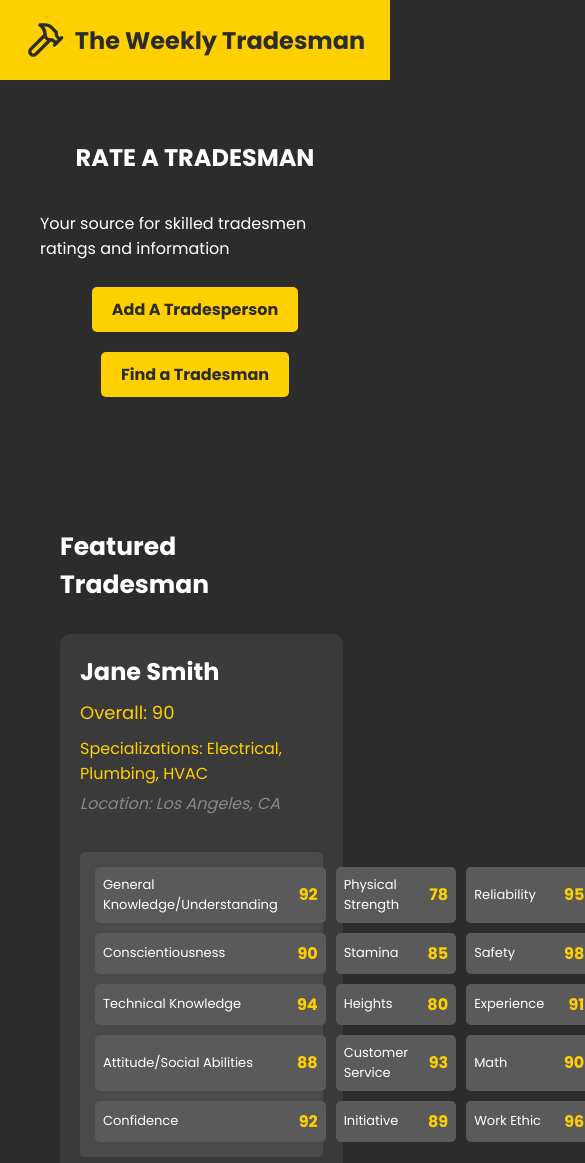
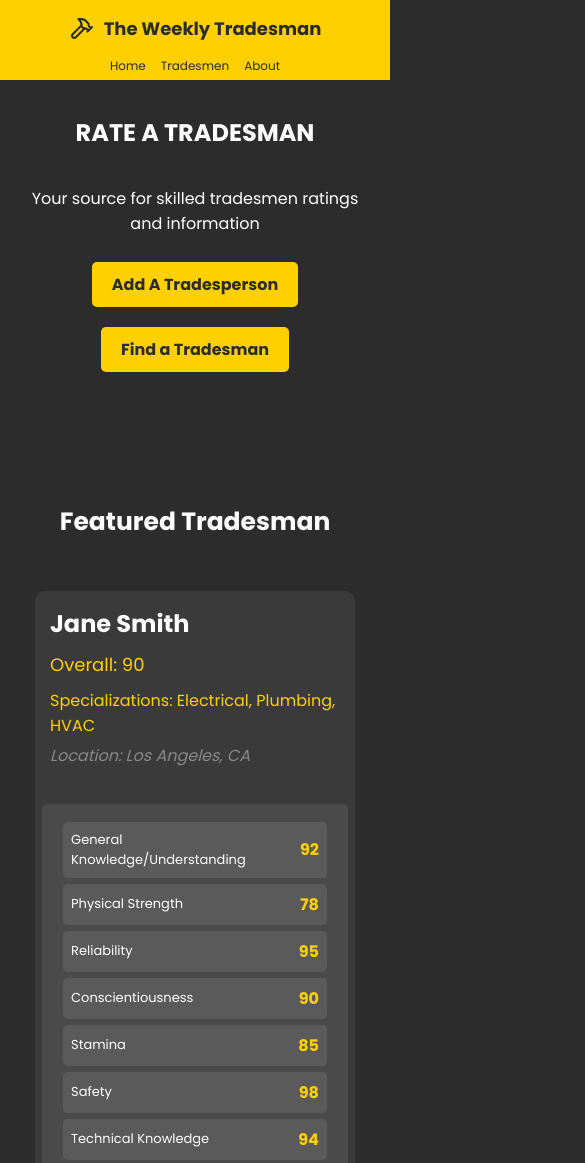
Before and after one commit to BurbankShirtface/rateatrade, a plain HTML site: page index.html in a window 390 px wide. Shown: the top 1163 px of the page, 585 px wide, since content can reach past the window. Drawn offline with Linux system fonts and the light colour scheme.

Commit message:
styling, responsive

```diff
--- a/app.js
+++ b/app.js
@@ -75,14 +75,18 @@ document.addEventListener("DOMContentLoaded", function () {
   });
 
   function displayResults(results) {
-    console.log("Displaying results:", results);
     searchResults.innerHTML = "";
+    const isMobile = window.innerWidth <= 768;
     results.forEach((tradesman) => {
       const li = document.createElement("li");
-      li.textContent =
-        searchMode === "location"
-          ? `${tradesman.name} (${tradesman.location})`
-          : tradesman.name;
+      if (isMobile) {
+        li.textContent = tradesman.name;
+      } else {
+        li.textContent =
+          searchMode === "location"
+            ? `${tradesman.name} (${tradesman.location})`
+            : tradesman.name;
+      }
       li.addEventListener("click", function () {
         window.location.href = `tradesman.html?id=${tradesman.id}`;
       });
--- a/index.html
+++ b/index.html
@@ -38,13 +38,15 @@
           <a href="index.html" class="header-link">Home</a>
           <a href="tradesmen.html" class="header-link">Tradesmen</a>
           <a href="about.html" class="header-link">About</a>
-          <a href="#" class="header-link">Contact</a>
+          <!-- <a href="#" class="header-link">Contact</a> -->
         </nav>
       </header>
       <main class="main-content">
         <section class="hero">
           <h1>RATE A TRADESMAN</h1>
-          <p>Your source for skilled tradesmen ratings and information</p>
+          <p class="hero-p">
+            Your source for skilled tradesmen ratings and information
+          </p>
           <a href="#" class="cta-button" id="add-tradesman-btn"
             >Add A Tradesperson</a
           >
@@ -92,7 +94,6 @@
     </div>
     <script src="dummy-data.js"></script>
     <script src="app.js"></script>
-    <!-- Add this just before the closing </body> tag -->
     <div id="add-tradesman-popup" class="popup" style="display: none">
       <div class="popup-content">
         <h2>Add New Tradesperson</h2>
@@ -125,5 +126,6 @@
         <button id="ok-button">Ok</button>
       </div>
     </div>
+    <div id="overlay" class="overlay"></div>
   </body>
 </html>
--- a/styles.css
+++ b/styles.css
@@ -94,6 +94,10 @@ header {
   align-items: center;
 }
 
+.hero-p {
+  text-align: center;
+}
+
 .tradesman {
   max-width: 1200px;
   width: 90%;
@@ -104,6 +108,8 @@ header {
   display: flex;
   flex-direction: column;
   margin-bottom: 20px;
+  align-self: flex-start;
+  width: 100%;
 }
 
 .person-name {
@@ -128,47 +134,71 @@ header {
   background-color: #3a3a3a;
   border-radius: 10px;
   padding: 20px;
-}
-
-.attributes-grid {
-  display: grid;
-  grid-template-columns: repeat(auto-fit, minmax(250px, 1fr));
-  gap: 15px;
+  overflow: hidden;
+  display: flex;
+  flex-direction: column;
+  flex-wrap: wrap;
+  width: 95%;
 }
 
 .attribute {
-  background-color: #4a4a4a;
+  /* flex: 1 1 calc(33.333% - 5px); */
+  width: 30%;
+  min-width: 230px;
+  background-color: #2c2c2c;
+  padding: 10px;
   border-radius: 5px;
-  padding: 10px;
   display: flex;
   justify-content: space-between;
-  align-items: center;
+  align-items: flex-start;
+  margin: 10px auto;
 }
 
 .attribute-name {
-  font-size: 14px;
+  flex: 1;
+  margin-right: 10px;
+  /* word-wrap: break-word; */
+  text-wrap: wrap;
+  max-width: 70%;
 }
 
 .attribute-rating {
-  font-size: 18px;
-  font-weight: bold;
-  color: #ffd000;
+  flex-shrink: 0;
+}
+
+@media (max-width: 640px) {
+  .attribute {
+    width: 80%;
+    margin: 3px auto;
+  }
+}
+
+@media (max-width: 485px) {
+  .attribute {
+    width: 90%;
+    margin: 3px auto;
+  }
 }
 
 .card {
   background-color: #3a3a3a;
   border-radius: 10px;
   padding: 20px;
-  margin-bottom: 20px;
-  width: 90%;
-  max-width: 1200px; /* Increased max-width */
-  margin-left: auto;
-  margin-right: auto;
+  width: 100%;
+  max-width: 980px;
+  min-width: 300px;
+  box-sizing: border-box;
+  display: flex;
+  flex-direction: column;
+  justify-content: center;
+  align-items: center;
+  margin: 20px auto;
 }
 
 .card .person-info {
   display: flex;
   flex-direction: column;
+  justify-self: flex-start;
   margin-bottom: 20px;
 }
 
@@ -197,9 +227,13 @@ header {
 }
 
 .card .attributes-grid {
-  display: grid;
+  /* display: grid;
   grid-template-columns: repeat(3, 1fr); /* Creates 3 columns */
-  gap: 10px;
+  /*gap: 10px; */
+  display: flex;
+  flex-wrap: wrap;
+  justify-content: space-around;
+  width: 100%;
 }
 
 .card .attribute {
@@ -226,6 +260,9 @@ header {
 }
 
 .featured-tradesmen {
+  display: flex;
+  flex-direction: column;
+  align-items: center;
   padding: 60px 20px; /* Increased padding top and bottom */
   margin: 40px 0; /* Added margin top and bottom */
 }
@@ -234,8 +271,6 @@ header {
   font-size: 25px;
   margin-bottom: 30px;
 }
-
-/* Add these styles to your existing CSS file */
 
 #tradesmen-list-container {
   width: 100%;
@@ -295,15 +330,21 @@ footer {
   width: 100%;
   max-width: 300px;
 }
+#tradesman-details {
+  display: flex;
+  flex-direction: column;
+  align-items: center;
+}
 
 #tradesman-search {
-  width: 100%;
+  width: 90%;
   padding: 10px;
   border: 2px solid rgb(255, 208, 0);
   border-radius: 5px;
   font-size: 16px;
   background-color: #2c2c2c;
   color: white;
+  margin: 0 auto;
 }
 
 #tradesman-search::placeholder {
@@ -423,7 +464,9 @@ footer {
   padding: 20px;
   border-radius: 5px;
   max-width: 500px;
-  width: 100%;
+  width: 95%;
+  max-height: 90vh; /* 90% of the viewport height */
+  overflow-y: auto; /* Enable vertical scrolling if content overflows */
 }
 
 .popup h2 {
@@ -434,7 +477,7 @@ footer {
 .popup input,
 .popup button {
   display: block;
-  width: 100%;
+  width: 90%;
   margin-bottom: 10px;
   padding: 10px;
   border: 1px solid #ffd000;
@@ -452,3 +495,252 @@ footer {
 .popup button:hover {
   background-color: #e6bc00;
 }
+
+/* Base styles */
+body {
+  font-family: "Poppins", sans-serif;
+  margin: 0;
+  padding: 0;
+  display: flex;
+  flex-direction: column;
+  min-height: 100vh;
+  background-color: #2c2c2c;
+  color: white;
+}
+
+.page-wrapper {
+  display: flex;
+  flex-direction: column;
+  min-height: 100vh;
+}
+
+/* Header styles */
+header {
+  background-color: rgb(255, 208, 0);
+  height: 10vh;
+  min-height: 80px;
+  display: flex;
+  align-items: center;
+  justify-content: space-between;
+  padding: 0 20px;
+  box-sizing: border-box;
+}
+
+.logo {
+  display: flex;
+  align-items: center;
+}
+
+.hammer-icon {
+  width: 30px;
+  height: 30px;
+  margin-right: 10px;
+  color: #2c2c2c;
+}
+
+.logo-text {
+  font-size: 20px;
+  font-weight: 700;
+  color: #2c2c2c;
+}
+
+.header-links {
+  display: flex;
+  gap: 15px;
+}
+
+.header-link {
+  color: #2c2c2c;
+  text-decoration: none;
+  font-weight: 500;
+  font-size: 14px;
+}
+
+/* Main content styles */
+.main-content {
+  flex: 1;
+  padding: 20px;
+  max-width: 1200px;
+  margin: 0 auto;
+  width: 100%;
+  box-sizing: border-box;
+}
+
+/* Card styles */
+.card {
+  background-color: #3a3a3a;
+  border-radius: 10px;
+  padding: 20px;
+  margin-bottom: 20px;
+  width: 100%;
+  box-sizing: border-box;
+}
+
+.attributes-grid {
+  /* display: grid;
+  grid-template-columns: repeat(auto-fit, minmax(200px, 1fr));
+  gap: 10px; */
+}
+
+/* Button styles */
+.cta-button {
+  display: inline-block;
+  padding: 10px 20px;
+  background-color: rgb(255, 208, 0);
+  color: #2c2c2c;
+  text-decoration: none;
+  border-radius: 5px;
+  font-weight: bold;
+  transition: background-color 0.3s ease;
+  margin: 10px 0;
+  text-align: center;
+}
+
+/* Tradesmen list styles */
+#tradesmen-list {
+  column-count: 3;
+  column-gap: 20px;
+  list-style-type: none;
+  padding: 0;
+}
+
+#tradesmen-list li {
+  break-inside: avoid-column;
+  margin-bottom: 10px;
+}
+
+/* Footer styles */
+footer {
+  background-color: #5a5a5a;
+  color: #2c2c2c;
+  text-align: center;
+  padding: 10px 0;
+  margin-top: auto;
+}
+
+/* Responsive styles */
+@media (max-width: 1024px) {
+  .main-content {
+    padding: 15px;
+  }
+
+  #tradesmen-list {
+    column-count: 2;
+  }
+}
+
+@media (max-width: 768px) {
+  header {
+    flex-direction: column;
+    height: auto;
+    padding: 15px;
+  }
+
+  .logo {
+    margin-bottom: 15px;
+  }
+
+  .header-links {
+    flex-wrap: wrap;
+    justify-content: center;
+  }
+
+  .attributes-grid {
+    /* grid-template-columns: repeat(auto-fit, minmax(150px, 1fr)); */
+  }
+
+  #tradesmen-list {
+    column-count: 2;
+  }
+}
+
+@media (max-width: 480px) {
+  .hammer-icon {
+    width: 25px;
+    height: 25px;
+  }
+
+  .logo-text {
+    font-size: 18px;
+  }
+
+  .header-link {
+    font-size: 12px;
+  }
+
+  .attributes-grid {
+    /* grid-template-columns: 1fr; */
+  }
+
+  #tradesmen-list {
+    column-count: 1;
+  }
+}
+
+.popup-content {
+  width: 90%;
+  max-width: 500px;
+  padding: 20px;
+  box-sizing: border-box;
+}
+
+@media (max-width: 480px) {
+  .popup-content {
+    padding: 15px;
+  }
+
+  .popup input,
+  .popup button {
+    font-size: 14px;
+  }
+}
+
+/* Responsive styles */
+@media (max-width: 1024px) {
+  .attributes-grid {
+    /* grid-template-columns: repeat(2, 1fr); */
+  }
+}
+
+@media (max-width: 768px) {
+  .attributes-grid {
+    /* grid-template-columns: 1fr; */
+  }
+}
+
+@media (max-width: 480px) {
+  .card {
+    padding: 15px;
+  }
+
+  .attribute {
+    /* flex-direction: column; */
+    /* align-items: flex-start; */
+  }
+
+  .attribute-rating {
+    /* align-self: flex-end; */
+  }
+}
+
+body.popup-open {
+  overflow: hidden;
+  position: fixed;
+  width: 100%;
+  height: 100%;
+}
+
+.overlay {
+  position: fixed;
+  top: 0;
+  left: 0;
+  width: 100%;
+  height: 100%;
+  background-color: rgba(0, 0, 0, 0.5);
+  z-index: 999;
+  display: none;
+}
+
+.popup {
+  z-index: 1000;
+}
```
Also changed, not shown: about.html (+1 -1 lines), tradesman.html (+1 -1 lines), tradesmen.html (+1 -1 lines).
